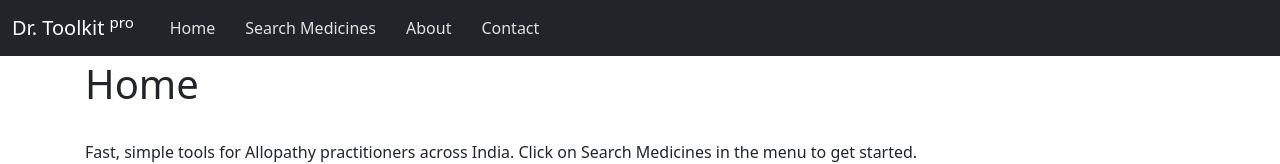
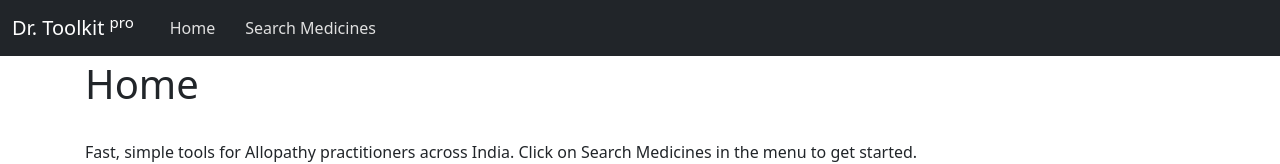
Before and after one commit to vikrantpayal/drtoolkit.pro, a React (Create React App) app: page / in a window 1280 px wide. Shown: the top 164 px of the page. Built offline with nearby package versions, Linux system fonts and the light colour scheme.

Commit message:
Distilled menu to just Home and Search

```diff
--- a/src/components/Header/index.js
+++ b/src/components/Header/index.js
@@ -9,16 +9,14 @@
     <header>
       <nav className="navbar navbar-expand-md navbar-dark fixed-top bg-dark">
         <div className="container-fluid">
-          <Link className="navbar-brand" to="/">Dr. Toolkit <sup>pro</sup> </Link>
+          <Link className="navbar-brand" to="/home">Dr. Toolkit <sup>pro</sup> </Link>
           <button className="navbar-toggler" type="button" data-bs-toggle="collapse" data-bs-target="#navbarCollapse" aria-controls="navbarCollapse" aria-expanded="false" aria-label="Toggle navigation">
             <span className="navbar-toggler-icon"></span>
           </button>
           <div className="collapse navbar-collapse" id="navbarCollapse">
             <ul className="navbar-nav me-auto mb-2 mb-md-0">
-              <NavLink to="/">Home</NavLink>
+              <NavLink to="/home">Home</NavLink>
               <NavLink to="/searchmedicines">Search Medicines</NavLink>
-              <NavLink to="/about">About</NavLink>
-              <NavLink to="/contact">Contact</NavLink>
             </ul>
           </div>
         </div>
```
